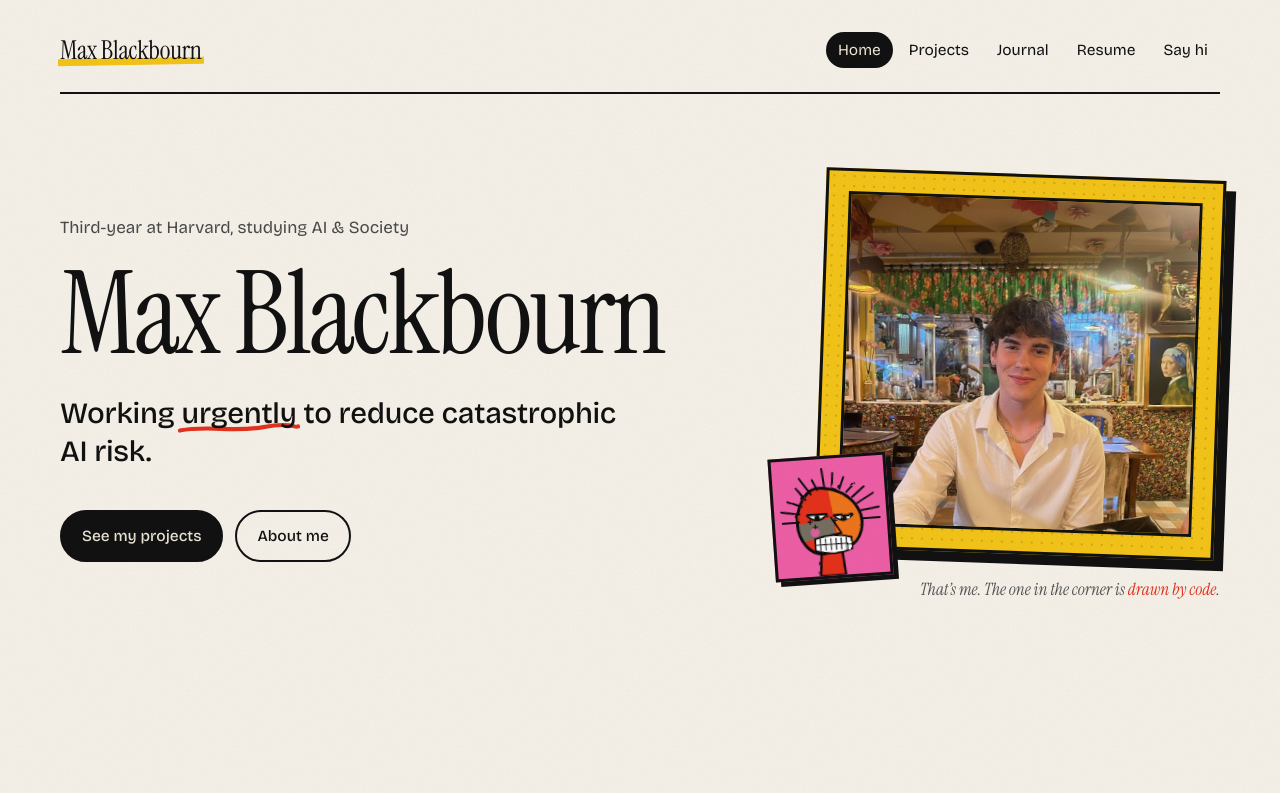
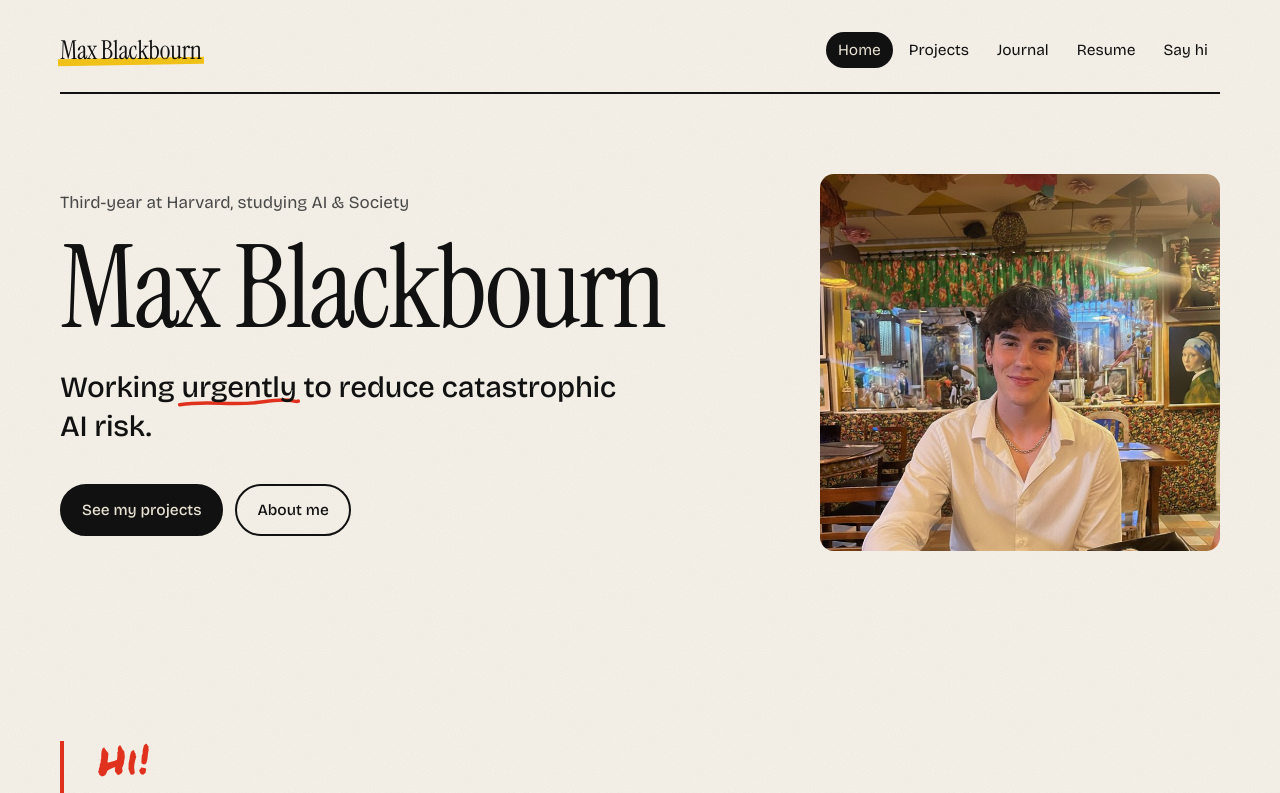
Before and after one commit to maxblackbourn1/maxblackbourn-site, a plain HTML site: page index.html in a window 1280 px wide. Shown: the top 793 px of the page. Drawn offline with Linux system fonts and the light colour scheme.

Commit message:
Hero: clean photo, remove frame and code-drawn face
Co-Authored-By: Claude Sonnet 5.5 <noreply@anthropic.com>
Claude-Session: https://claude.ai/code/session_01L5Yrtu9ZTFxjXhus8eihLb

```diff
--- a/index.html
+++ b/index.html
@@ -38,11 +38,7 @@
     </div>
   </div>
   <div class="hero-art">
-    <div class="frame">
-      <img class="photo" src="img/max.jpg" alt="Max Blackbourn" width="778" height="733">
-      <div class="twin" data-face="max blackbourn" data-track aria-hidden="true"></div>
-    </div>
-    <div class="caption">That’s me. The one in the corner is <span>drawn by code</span>.</div>
+    <img class="photo" src="img/max.jpg" alt="Max Blackbourn" width="778" height="733">
   </div>
 </section>
 </div>
--- a/style.css
+++ b/style.css
@@ -221,3 +221,6 @@ footer .small { font-size: 14px; opacity: .6; }
 .hero-art .frame { padding: 20px 20px 0; }
 @media (max-width: 760px) { .hero-art .twin { left: -12px; width: 92px; } }
 @media (max-width: 760px) { .hero-art .caption { margin-top: 48px; text-align: right; } }
+
+/* clean hero photo */
+.hero-art .photo { border: 0; margin: 0; border-radius: 14px; box-shadow: none; transform: none; display: block; width: 100%; height: auto; }
```
Also changed, not shown: fonts/space-mono-latin-400-normal.woff2 (added), fonts/space-mono-latin-700-normal.woff2 (added).
